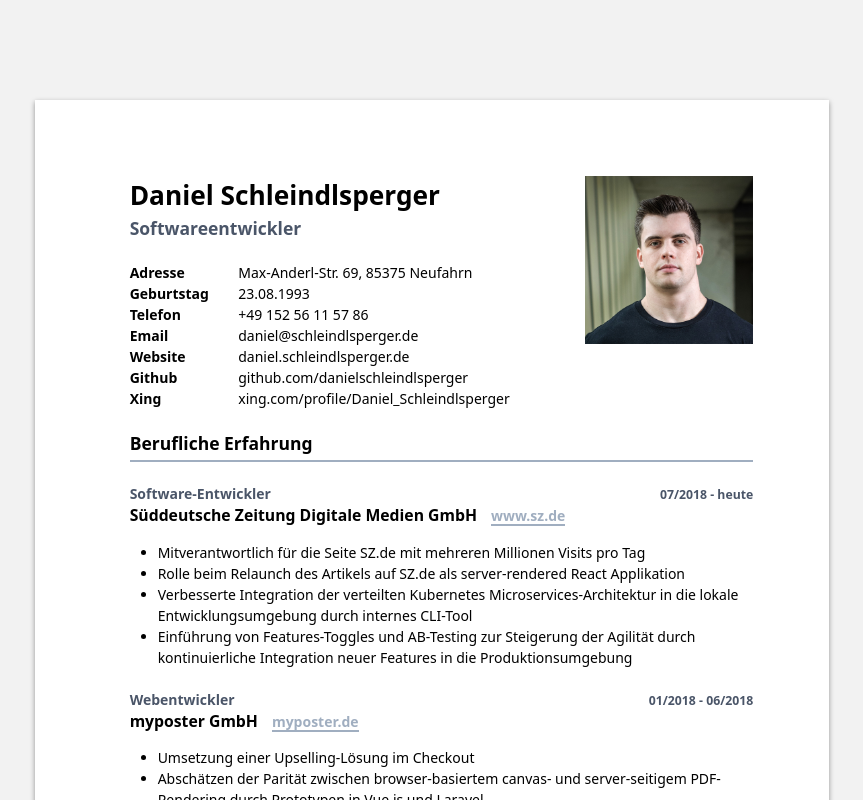
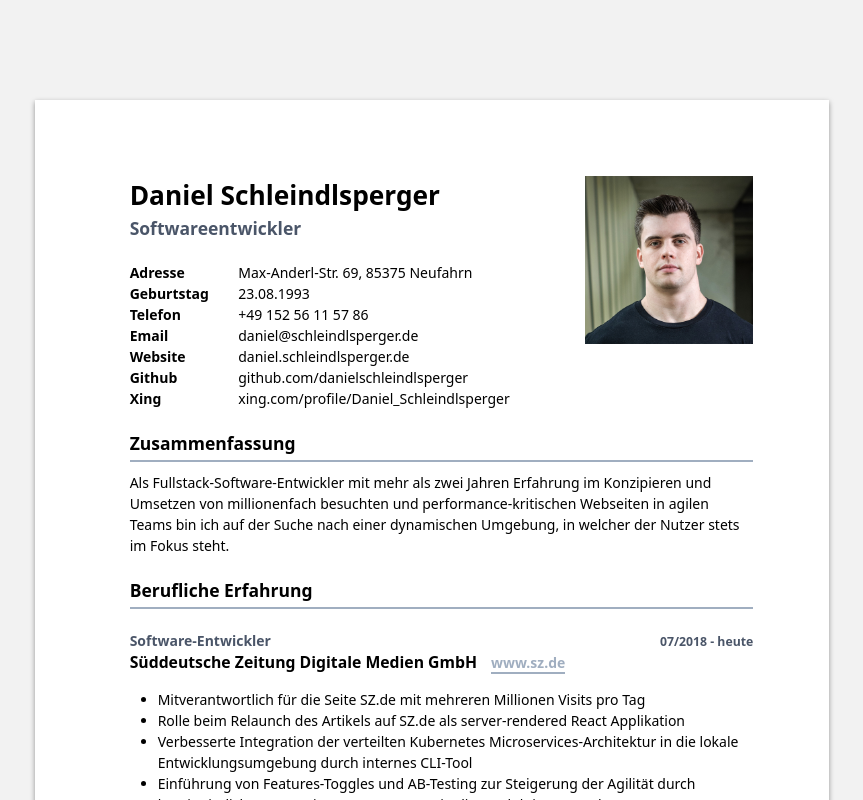
Before and after one commit to danielschleindlsperger/lebenslauf, a React (Vite) app: page / in a window 1280 px wide. Shown: the top 800 px of the page, without its empty margins (208-1071 px from the left). Built offline with nearby package versions, Linux system fonts and the light colour scheme.

Commit message:
add missing summary section

```diff
--- a/resume.json
+++ b/resume.json
@@ -13,7 +13,7 @@
     "email": "daniel@schleindlsperger.de",
     "phone": "+49 152 56 11 57 86",
     "website": "https://daniel.schleindlsperger.de",
-    "summary": "Als Software-Entwickler mit mehr als zwei Jahren Erfahrung im Konzipieren und Umsetzen von millionenfach besuchten und performance-kritischen Webseiten in agilen Teams bin ich auf der Suche nach eine XXX Umgebung, in der der Nutzer stets im Fokus steht."
+    "summary": "Als Fullstack-Software-Entwickler mit mehr als zwei Jahren Erfahrung im Konzipieren und Umsetzen von millionenfach besuchten und performance-kritischen Webseiten in agilen Teams bin ich auf der Suche nach einer dynamischen Umgebung, in welcher der Nutzer stets im Fokus steht."
   },
   "profiles": [
     {
--- a/src/components/app.tsx
+++ b/src/components/app.tsx
@@ -13,6 +13,10 @@ export const App = () => {
     <>
       <Page>
         <Basics />
+
+        <Section title="Zusammenfassung">
+          <p>{resume.basics.summary}</p>
+        </Section>
 
         <Section title="Berufliche Erfahrung">
           <ul>
```
